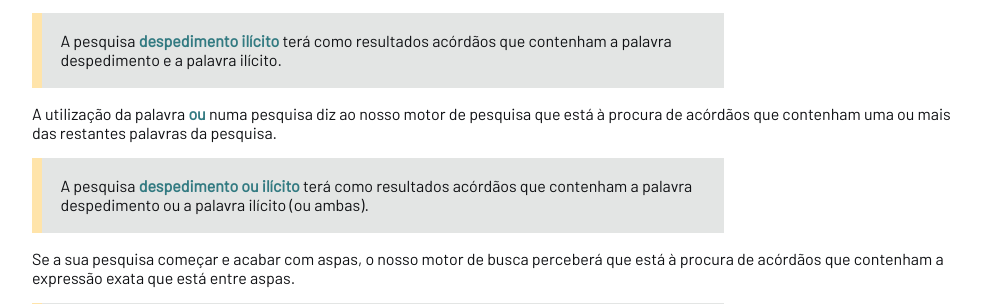
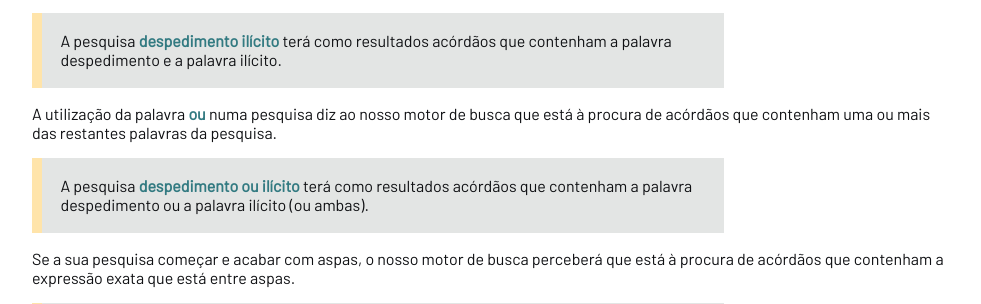
Before and after one commit to EllisBell/juris, a Django app: page /sobre in a window 1280 px wide. Shown: the part 278-582 px from the top of the page, without its empty margins (96-1077 px from the left). Run offline with Django 3.2, Linux system fonts and the light colour scheme; parts of the project's set-up code (start-up, migrations or seed data) failed here and were passed over; some libraries are stand-ins or nearby versions.

Commit message:
motor de busca

```diff
--- a/juris-django/jurisapp/templates/jurisapp/sobre.html
+++ b/juris-django/jurisapp/templates/jurisapp/sobre.html
@@ -24,7 +24,7 @@
 	</div>
 
 	<p>
-		A utilização da palavra <span class="search-example">ou</span> numa pesquisa diz ao nosso motor de pesquisa que está à procura de acórdãos que contenham uma ou mais das restantes palavras da pesquisa.
+		A utilização da palavra <span class="search-example">ou</span> numa pesquisa diz ao nosso motor de busca que está à procura de acórdãos que contenham uma ou mais das restantes palavras da pesquisa.
 	</p>
 
 	<div class="emphasis-block">
```
